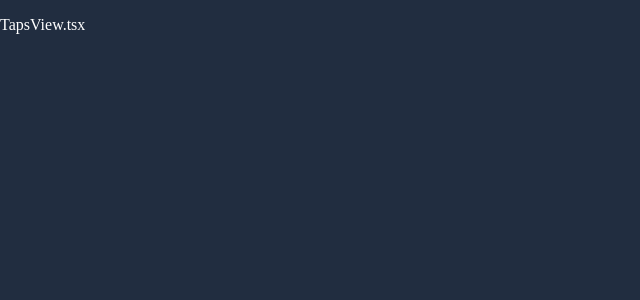
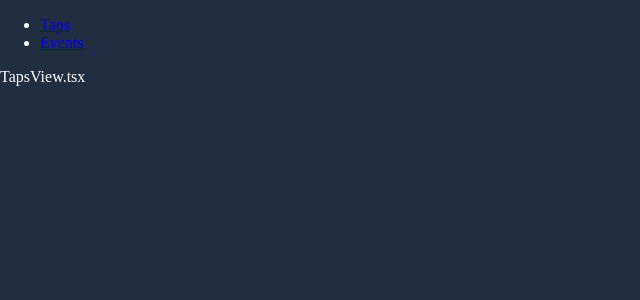
Before and after one commit to mateuszjanczak/barrels-of-beer-react-ts, a React (Create React App) app: page / in a window 1280 px wide. Shown: the top 300 px of the page, without its empty margins (0-640 px from the left). Built offline with nearby package versions, Linux system fonts and the light colour scheme.

Commit message:
BoBc-1 Add simple Navbar

```diff
--- a/src/App.tsx
+++ b/src/App.tsx
@@ -7,10 +7,12 @@ import EventsView from "./views/EventsView";
 import SetTapView from "./views/SetTapView";
 import TapsView from "./views/TapsView";
 import GlobalStyle from "./theme/Theme";
+import Navbar from "./components/Navbar";
 
 const App = () => (
     <BrowserRouter>
         <GlobalStyle />
+        <Navbar />
         <Container>
             <Switch>
                 <Route exact path={[routes.homepage, routes.taps]} component={TapsView}/>
--- /dev/null
+++ b/src/components/Navbar.tsx
@@ -0,0 +1,19 @@
+import React from "react";
+import {NavLink} from "react-router-dom";
+import {routes} from "../routes/Routes";
+
+const Navbar = () => (
+    <div>
+        <ul>
+            <li>
+                <NavLink to={routes.taps}>Taps</NavLink>
+            </li>
+
+            <li>
+                <NavLink to={routes.events}>Events</NavLink>
+            </li>
+        </ul>
+    </div>
+);
+
+export default Navbar;
```
